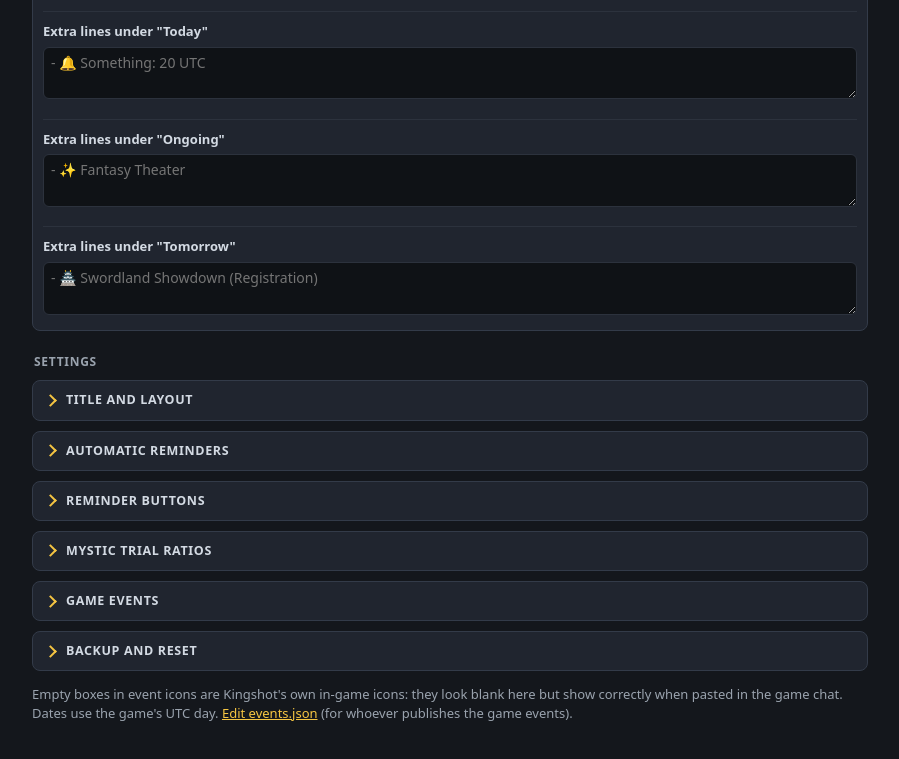
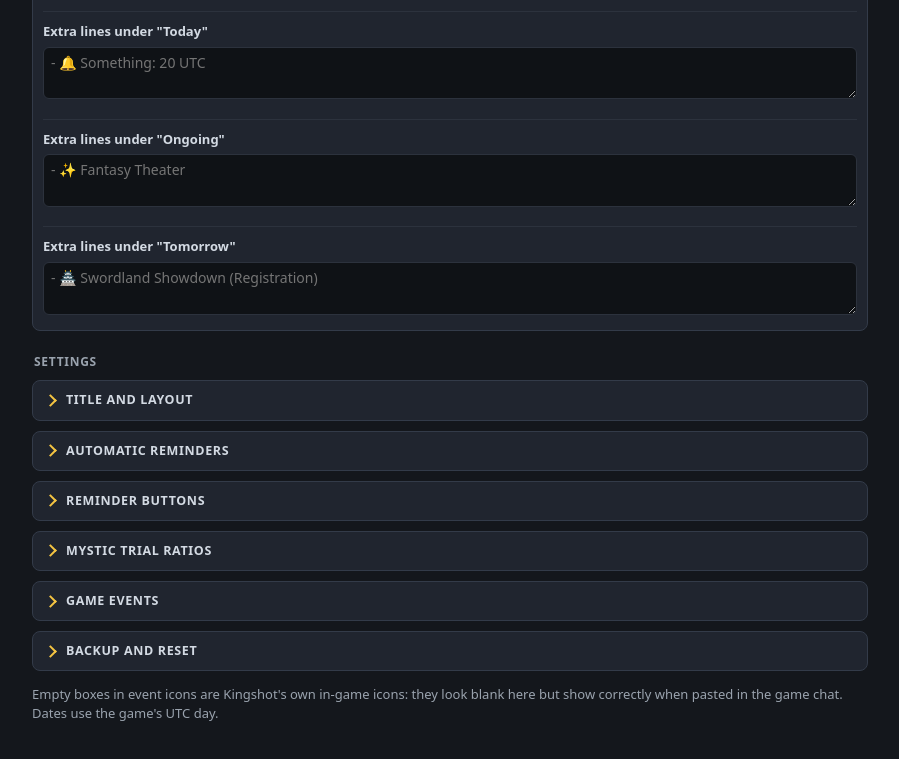
Before and after one commit to aenariel/KSDailyAgenda, a plain HTML site: page index.html in a window 1280 px wide. Shown: the part 1669-2428 px from the top of the page, without its empty margins (190-1089 px from the left). Drawn offline with Linux system fonts and the light colour scheme.

Commit message:
Remove the events.json editor link from the footer
Co-Authored-By: Claude Opus 5.5 <noreply@anthropic.com>
Claude-Session: https://claude.ai/code/session_01J895yCeo5nX4pAXRQaA646

```diff
--- a/index.html
+++ b/index.html
@@ -276,7 +276,7 @@ a{color:var(--accent)}
     <div class="status" id="backupStatus"></div>
   </details>
 
-  <div class="muted" style="margin-top:14px">Empty boxes in event icons are Kingshot's own in-game icons: they look blank here but show correctly when pasted in the game chat. Dates use the game's UTC day. <a href="edit.html">Edit events.json</a> (for whoever publishes the game events).</div>
+  <div class="muted" style="margin-top:14px">Empty boxes in event icons are Kingshot's own in-game icons: they look blank here but show correctly when pasted in the game chat. Dates use the game's UTC day.</div>
 </div>
 
 <script>
```
